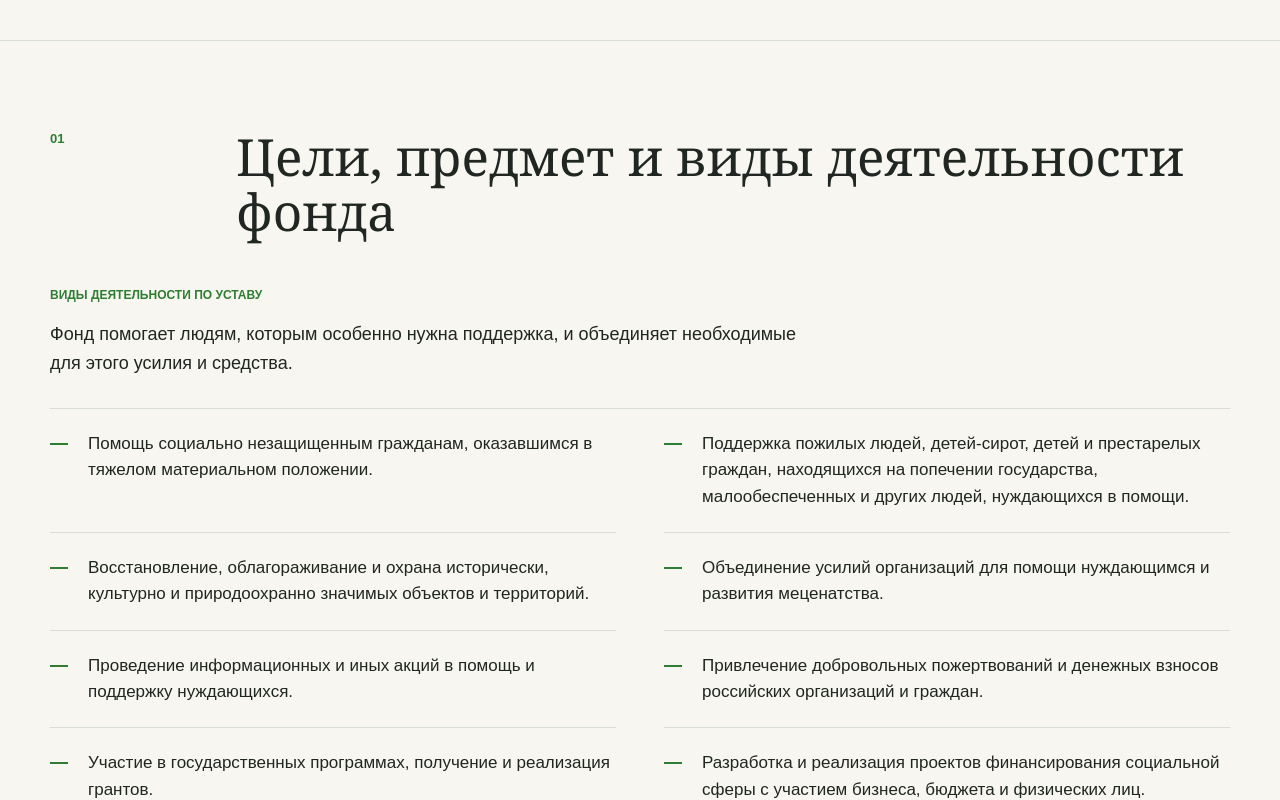
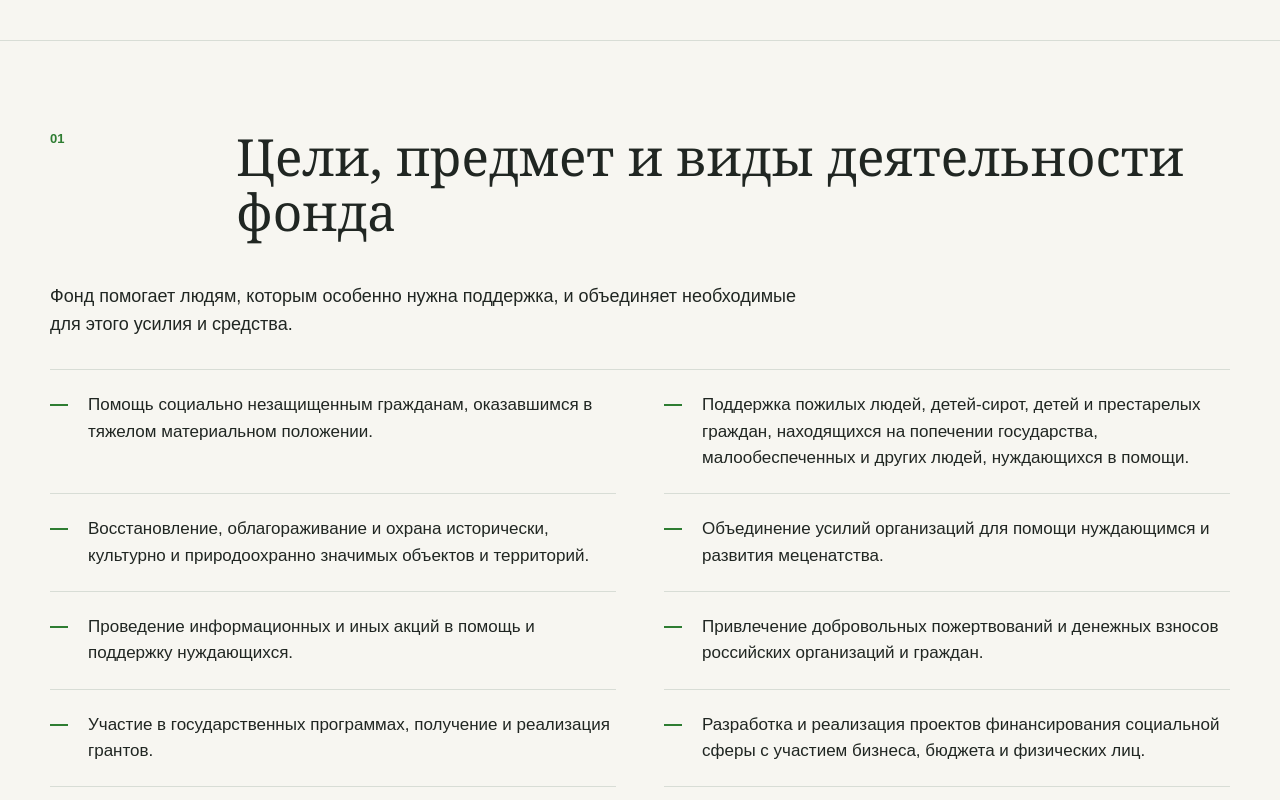
Before and after one commit to sqwdvrt/webFond, a Next.js app: page / in a window 1280 px wide. Shown: the part 760-1560 px from the top of the page. Built offline with nearby package versions, Linux system fonts and the light colour scheme; no server answers.

Commit message:
style: remove homepage activity label

```diff
--- a/src/app/page.tsx
+++ b/src/app/page.tsx
@@ -20,7 +20,7 @@ const participation = [
 export default function HomePage() {
   return <>
     <section className="hero"><div className="container hero-grid"><div><span className="eyebrow">Благотворительный фонд</span><h1>{siteConfig.name}</h1><p className="hero-lead">Помогаем людям, оказавшимся в трудной жизненной ситуации, и объединяем тех, кто готов поддержать добрые дела.</p><div className="hero-actions"><Link className="button button-primary" href="/help">Помочь фонду</Link><Link className="button button-secondary" href={siteConfig.routes.contactsForHelp}>Нужна помощь?</Link></div></div><div className="hero-logo"><Image src="/brand/logo.jpg" width={1254} height={1254} priority alt="Логотип фонда «Быть Добру»: руки, росток и лист" /></div></div></section>
-    <section className="content-band"><div className="container"><SectionHeading number="01" title="Цели, предмет и виды деятельности фонда" /><span className="project-status">Виды деятельности по уставу</span><p className="activity-intro">Фонд помогает людям, которым особенно нужна поддержка, и объединяет необходимые для этого усилия и средства.</p><ul className="activity-list" role="list">{projects.map((project) => <li key={project.description}>{project.homepageDescription}</li>)}</ul><p className="activity-note">Конкретные программы и проекты будут опубликованы после их утверждения фондом.</p></div></section>
+    <section className="content-band"><div className="container"><SectionHeading number="01" title="Цели, предмет и виды деятельности фонда" /><p className="activity-intro">Фонд помогает людям, которым особенно нужна поддержка, и объединяет необходимые для этого усилия и средства.</p><ul className="activity-list" role="list">{projects.map((project) => <li key={project.description}>{project.homepageDescription}</li>)}</ul><p className="activity-note">Конкретные программы и проекты будут опубликованы после их утверждения фондом.</p></div></section>
     <section className="content-band surface-band"><div className="container"><SectionHeading number="02" title="Как можно помочь" intro="Мы готовим понятные способы участия и публикуем только подтвержденную информацию." /><div className="participation-grid">{participation.map(({ title, text, icon: Icon, href }) => <article className="participation-item" key={title}><Icon aria-hidden="true" size={28} strokeWidth={1.6} /><h3>{title}</h3><p>{text}</p>{href ? <Link href={href}>Узнать подробнее</Link> : null}</article>)}</div></div></section>
     <section className="content-band"><div className="container split-states"><div><span className="section-number">03 Новости</span><EmptyState title="Материалы готовятся к публикации" description="Новости появятся после проверки и утверждения." /></div><div><span className="section-number">04 Отчеты</span><EmptyState title="Проверенные отчеты появятся здесь" description="Документы будут опубликованы после проверки." /></div></div></section>
     <section className="contact-band"><div className="container contact-band-inner"><div><span className="eyebrow">Остались вопросы?</span><h2>Свяжитесь с фондом</h2><p>Расскажем о видах деятельности и доступных способах участия.</p></div><Link className="button button-light" href="/contacts">Контакты фонда</Link></div></section>
```
Also changed, not shown: 3 other files (tests, documents, lock files or other folders).
